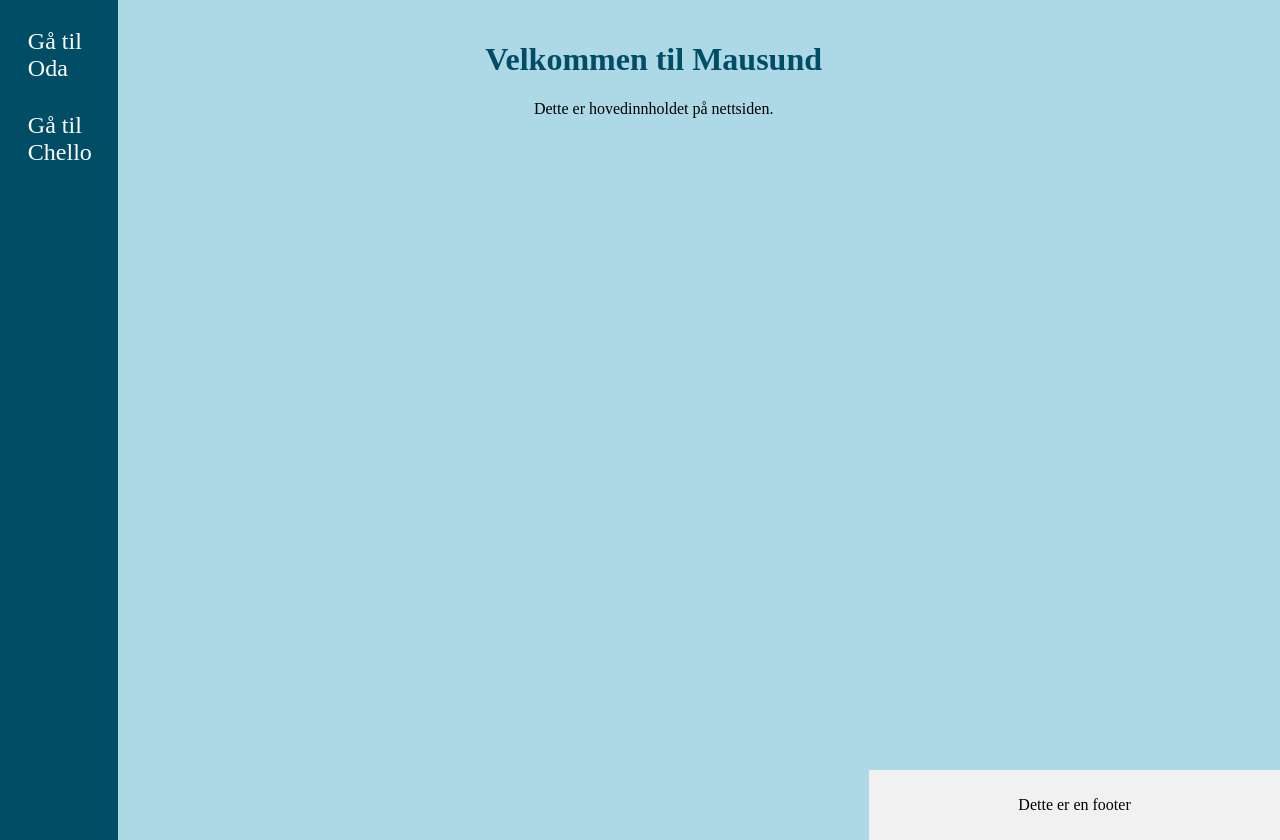
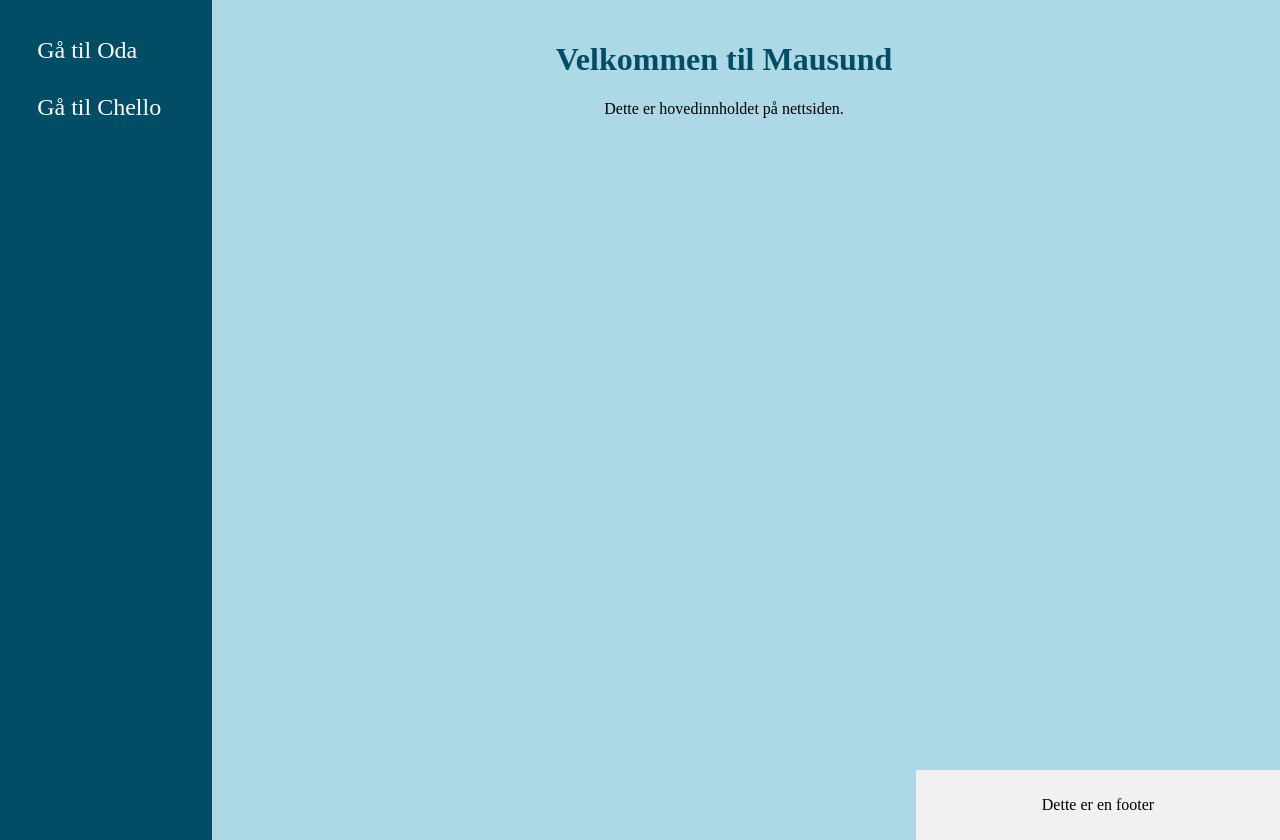
Before and after one commit to odabre/Gruppe11, a Flask app: page / in a window 1280 px wide. Run offline with Flask 3, Linux system fonts and the light colour scheme.

Commit message:
sidebar 50%

```diff
--- a/static/main_style.css
+++ b/static/main_style.css
@@ -27,7 +27,7 @@
 }
 
 .sidebar {
-    width: 20%; /* Bredden på sidebaren */
+    width: 50%; /* Bredden på sidebaren */
     background-color: rgb(2, 77, 102); /* Lys grå bakgrunn */
     padding: 20px;
     height: 100vh; /* Gjør at sidebaren fyller hele høyden */
```
